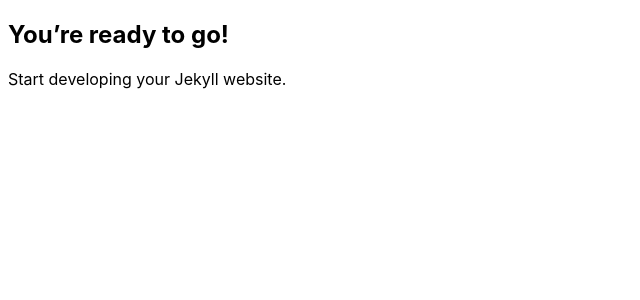
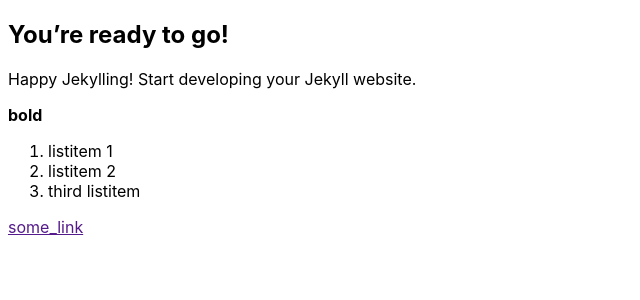
Before and after one commit to emcoding/jkll_tw_starter_blank, a Jekyll site: the page built from index.md, in a window 1280 px wide. Shown: the top 300 px of the page, without its empty margins (0-640 px from the left). Built offline with Jekyll 4.4.1, drawn with Linux system fonts in a browser that asks for light colours.

Commit message:
Update index.md page with more markup

```diff
--- a/index.md
+++ b/index.md
@@ -5,4 +5,13 @@ title: "Happy Jekylling!"
 
 ## You're ready to go!
 
+{{ page.title }}
 Start developing your Jekyll website.
+
+**bold**
+
+1. listitem 1
+2. listitem 2
+3. third listitem
+
+[some_link]({{site.name}})
```
